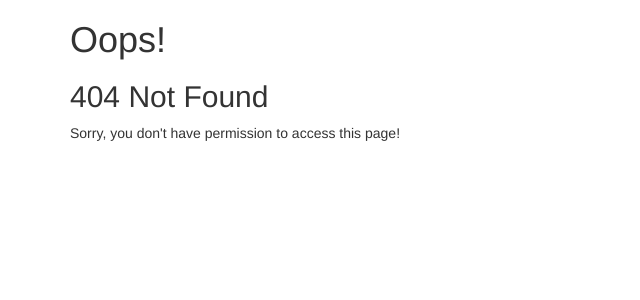
After one commit to millerjl1980/recipebox, a Django app: page /error/ in a window 1280 px wide. The commit adds this page. Shown: the top 300 px of the page, without its empty margins (0-640 px from the left). Run offline with Django 3.2, Linux system fonts and the light colour scheme; some libraries are stand-ins or nearby versions.

Commit message:
added permissions and error page

```diff
--- /dev/null
+++ b/recipes/templates/error.html
@@ -0,0 +1,20 @@
+<link href="//netdna.bootstrapcdn.com/bootstrap/3.0.0/css/bootstrap.min.css" rel="stylesheet" id="bootstrap-css">
+<script src="//netdna.bootstrapcdn.com/bootstrap/3.0.0/js/bootstrap.min.js"></script>
+<script src="//code.jquery.com/jquery-1.11.1.min.js"></script>
+<!------ Include the above in your HEAD tag ---------->
+
+<div class="container">
+    <div class="row">
+        <div class="col-md-12">
+            <div class="error-template">
+                <h1>
+                    Oops!</h1>
+                <h2>
+                    404 Not Found</h2>
+                <div class="error-details">
+                    Sorry, you don't have permission to access this page!
+                </div>
+            </div>
+        </div>
+    </div>
+</div>
--- a/recipes/urls.py
+++ b/recipes/urls.py
@@ -9,6 +9,7 @@ urlpatterns = [
     path('addauthor/', views.add_author),
     path('recipe/<int:recipe_id>', views.recipe),
     path('login/', views.loginview),
-    path('logout/', views.logoutview)
+    path('logout/', views.logoutview),
+    path('error/', views.errorview)
     # path('admin/', admin.site.urls),
 ]
--- a/recipes/views.py
+++ b/recipes/views.py
@@ -51,7 +51,6 @@ def add_recipe(req):
     return render(req, html, {'form': form })
 
 @login_required
-
 def add_author(req):
     html = 'generic_form.html'
 
@@ -81,3 +80,6 @@ def loginview(req):
 def logoutview(req):
     logout(req)
     return HttpResponseRedirect(reverse('homepage'))
+
+def errorview(req):
+    return render(req, 'error.html')
```
Also changed, not shown: recipes/templates/index.html (+6 -1 lines), recipes/templates/recipe.html (+16 -2 lines), db.sqlite3.
